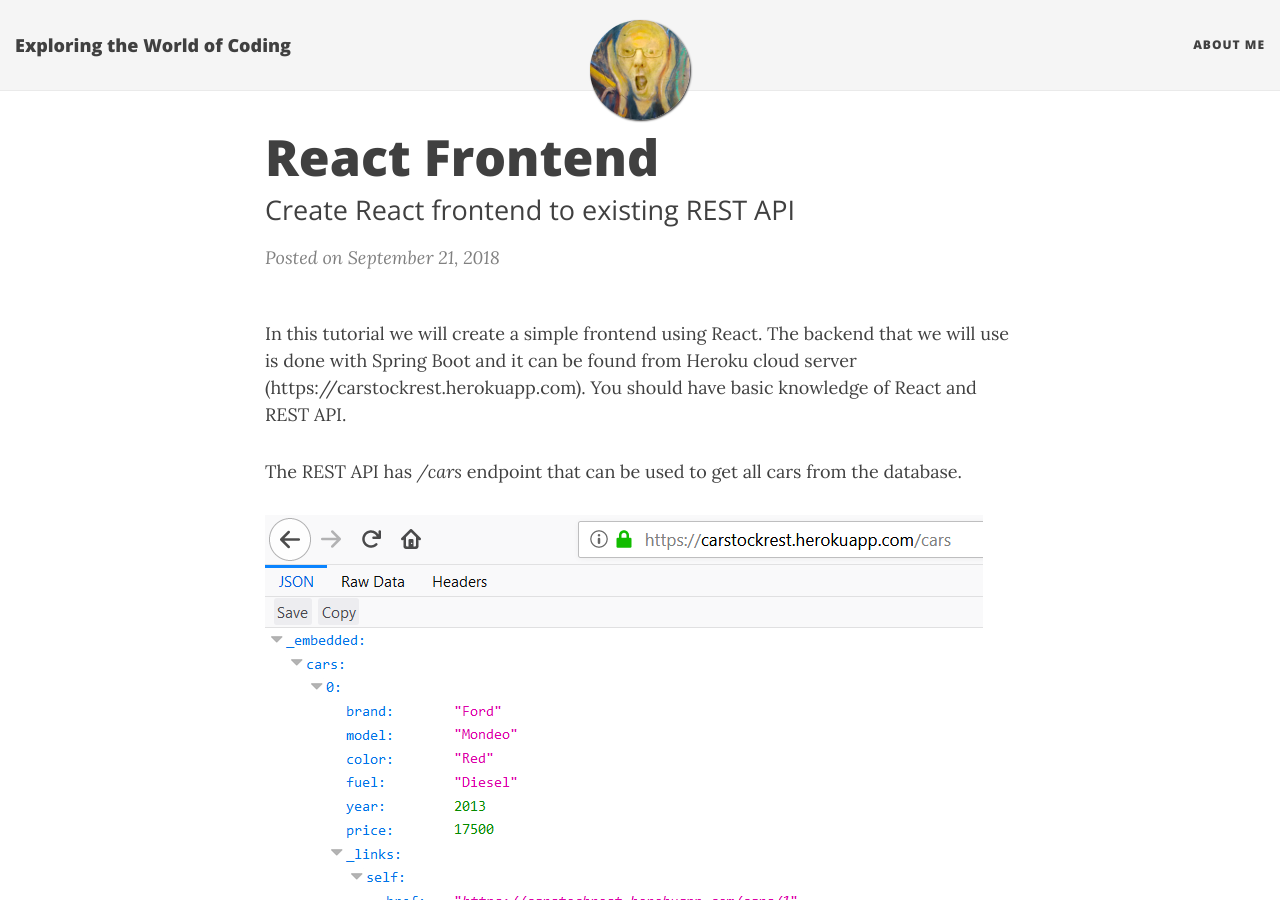
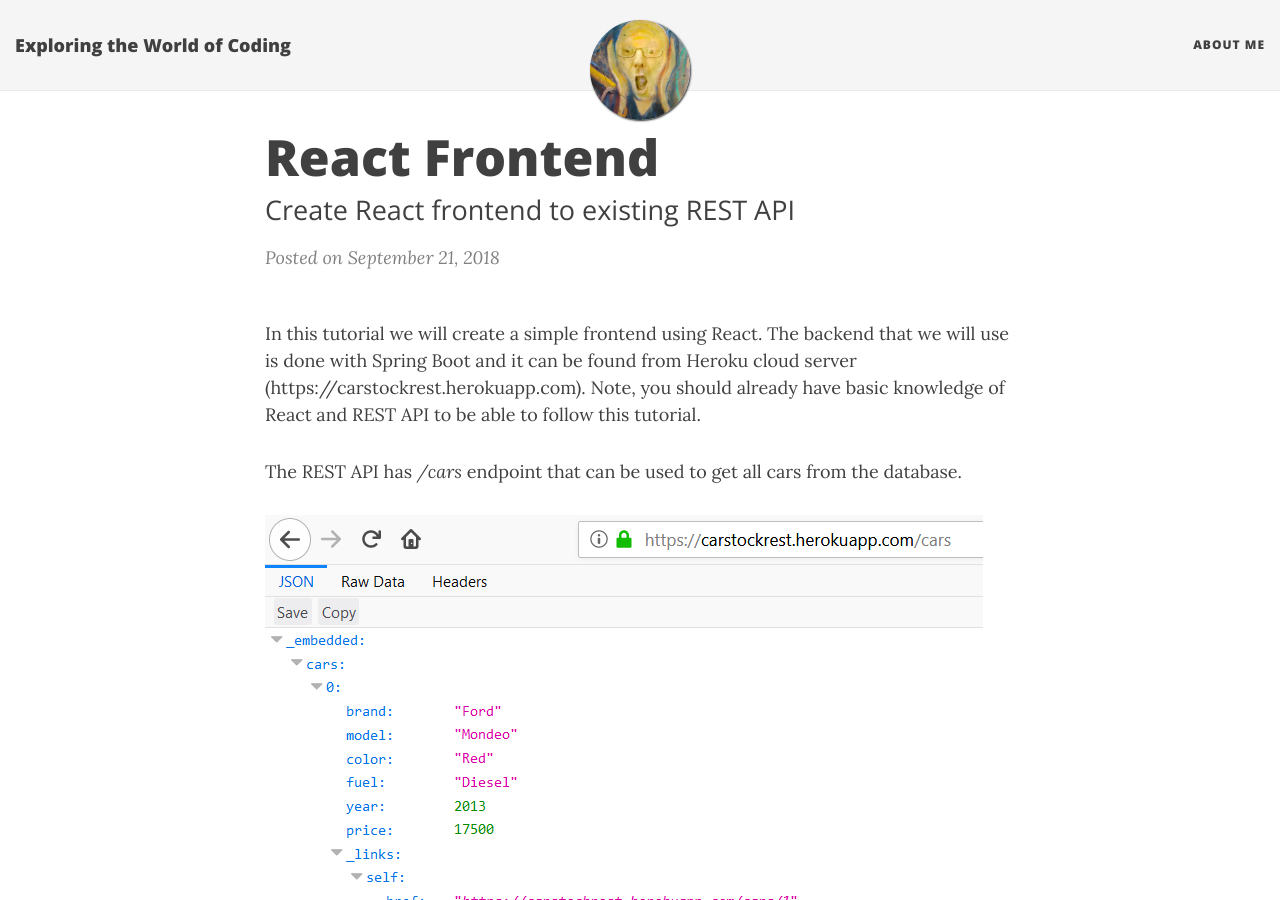
Before and after one commit to juhahinkula/juhahinkula.github.io, a Jekyll site: the page built from _posts/2018-09-21-react-tutorial.markdown, in a window 1280 px wide and 900 px high. Built offline with Jekyll 4.4.1, drawn with Linux system fonts in a browser that asks for light colours; nearby versions of some CDN libraries; comment, search, counter and statistics services are not loaded.

Commit message:
modified post

```diff
--- a/_posts/2018-09-21-react-tutorial.markdown
+++ b/_posts/2018-09-21-react-tutorial.markdown
@@ -4,7 +4,7 @@ title:  "React Frontend"
 subtitle: "Create React frontend to existing REST API"
 ---
 
-In this tutorial we will create a simple frontend using React. The backend that we will use  is done with Spring Boot and it can be found from Heroku cloud server (https://carstockrest.herokuapp.com). You should have basic knowledge of React and REST API.
+In this tutorial we will create a simple frontend using React. The backend that we will use  is done with Spring Boot and it can be found from Heroku cloud server (https://carstockrest.herokuapp.com). Note, you should already have basic knowledge of React and REST API to be able to follow this tutorial.
 
 The REST API has */cars* endpoint that can be used to get all cars from the database.
 
```
